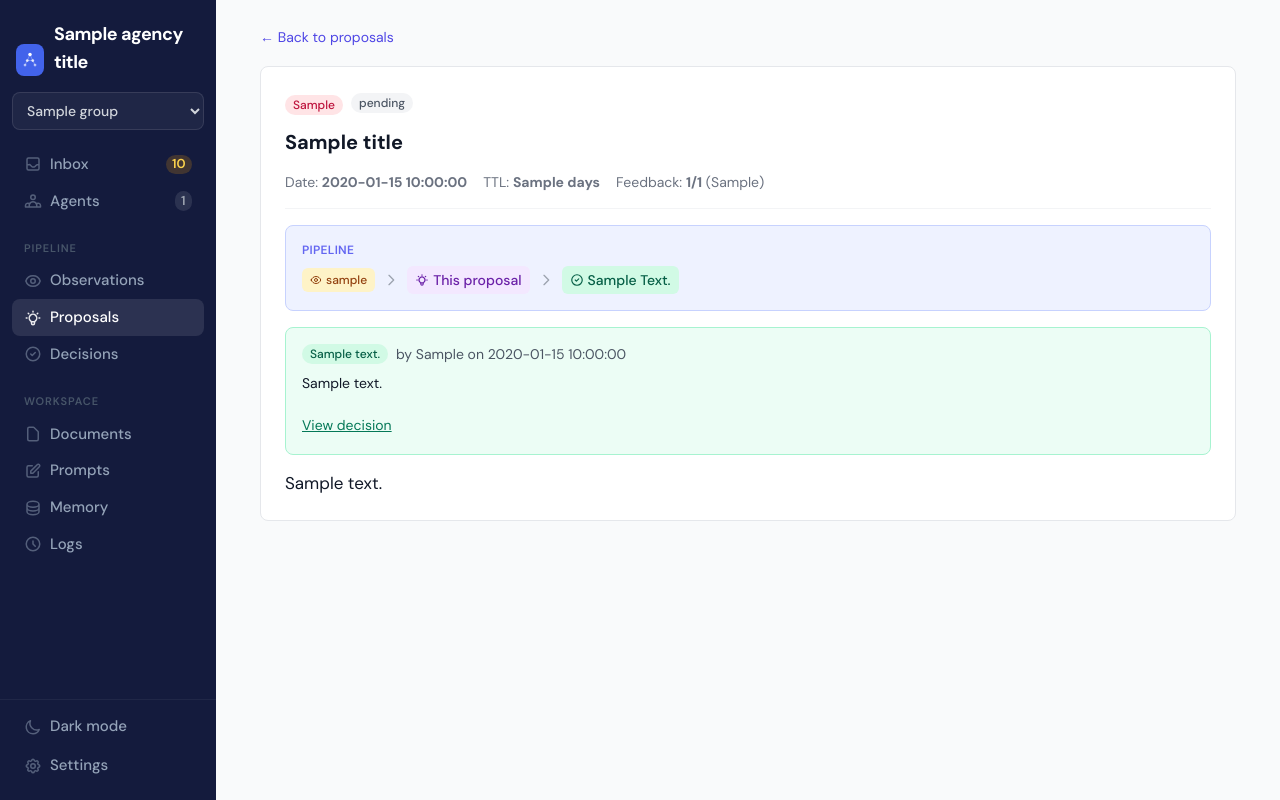
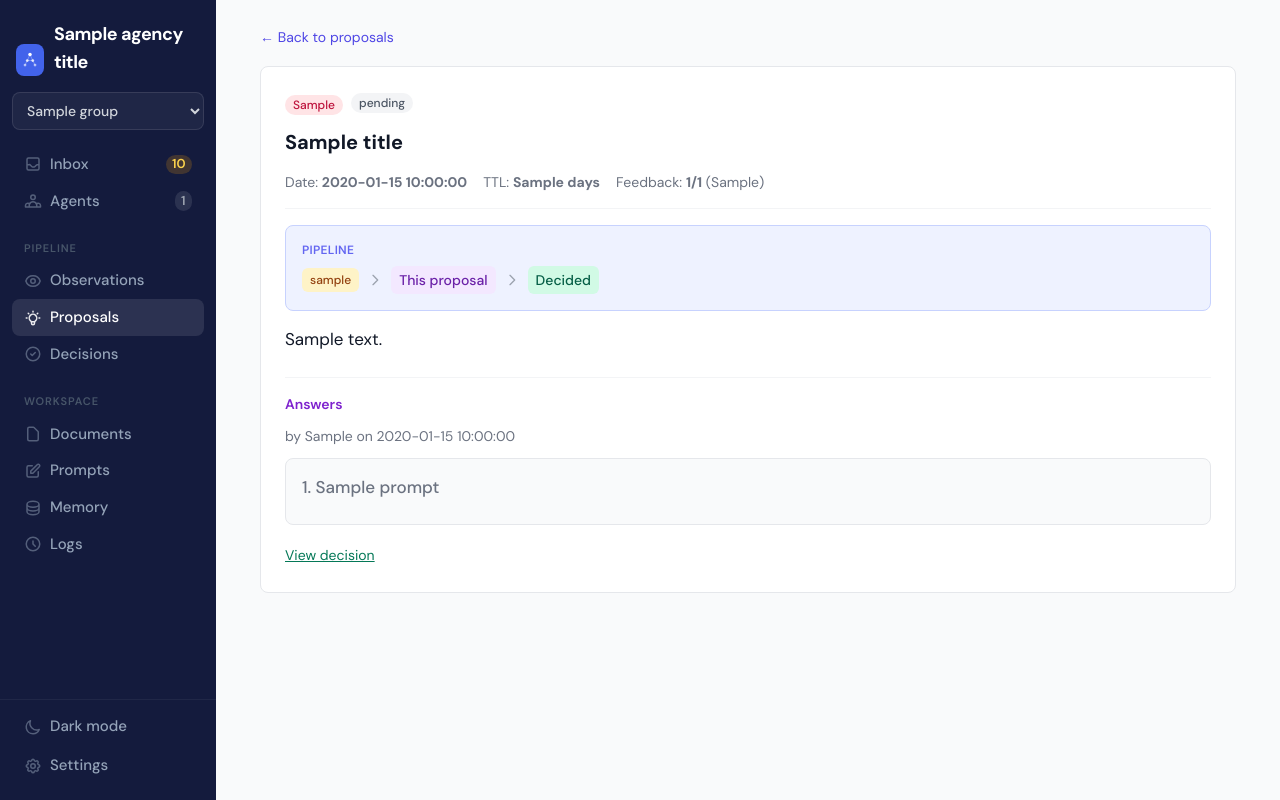
Before and after one commit to Blackhex/christag-agency, a FastAPI app: template agency/templates/proposal_detail.html in a window 1280 px wide. Run offline with FastAPI, Linux system fonts and the light colour scheme; the template is opened without the code that fills it: most values are stand-ins (such as "Sample title", 1, 10 or a date in 2020); some libraries are stand-ins or nearby versions.

Commit message:
feat: render typed question forms and read-only answers on proposal detail
Co-Authored-By: Claude Opus 4.6 (1M context) <noreply@anthropic.com>

```diff
--- a/agency/app.py
+++ b/agency/app.py
@@ -2241,11 +2241,13 @@ async def proposal_detail(request: Request, group: str, slug: str):
                 break
 
     # Sync proposal status if a decision exists but status is stale
-    # (handles decisions created outside Agency, e.g., by agents directly)
-    if decision and meta.get("status") not in ("approved", "deferred", "rejected"):
-        new_status = decision["meta"].get("decision", "approved")
-        update_frontmatter_field(path, "status", new_status)
-        meta["status"] = new_status
+    if decision and meta.get("status") != "decided":
+        update_frontmatter_field(path, "status", "decided")
+        meta["status"] = "decided"
+
+    # Parse questions for template
+    questions = meta.get("questions", [])
+    decision_answers = decision["meta"].get("answers", {}) if decision else {}
 
     return templates.TemplateResponse("proposal_detail.html", {
         "request": request,
@@ -2257,6 +2259,8 @@ async def proposal_detail(request: Request, group: str, slug: str):
         "title": extract_display_title(body, slug),
         "linked_observations": linked,
         "decision": decision,
+        "questions": questions,
+        "answers": decision_answers,
     })
 
 
--- a/agency/templates/proposal_detail.html
+++ b/agency/templates/proposal_detail.html
@@ -35,7 +35,6 @@
       <div class="flex flex-wrap items-center gap-1">
         {% for lc in linked_observations %}
         <a href="/{{ group }}/observations/{{ lc.slug }}" class="inline-flex items-center gap-1 px-2 py-1 rounded-md bg-amber-100 text-amber-800 font-medium hover:bg-amber-200 transition-colors text-xs">
-          <svg class="w-3 h-3" fill="none" stroke="currentColor" viewBox="0 0 24 24"><path stroke-linecap="round" stroke-linejoin="round" stroke-width="2" d="M15 12a3 3 0 11-6 0 3 3 0 016 0z"/><path stroke-linecap="round" stroke-linejoin="round" stroke-width="2" d="M2.458 12C3.732 7.943 7.523 5 12 5c4.478 0 8.268 2.943 9.542 7-1.274 4.057-5.064 7-9.542 7-4.477 0-8.268-2.943-9.542-7z"/></svg>
           {{ lc.slug | replace("-", " ") }}
         </a>
         {% endfor %}
@@ -43,29 +42,15 @@
       <svg class="w-4 h-4 text-gray-400" fill="none" stroke="currentColor" viewBox="0 0 24 24"><path stroke-linecap="round" stroke-linejoin="round" stroke-width="2" d="M9 5l7 7-7 7"/></svg>
       {% endif %}
       <span class="inline-flex items-center gap-1 px-2 py-1 rounded-md bg-purple-100 text-purple-800 font-medium">
-        <svg class="w-3.5 h-3.5" fill="none" stroke="currentColor" viewBox="0 0 24 24"><path stroke-linecap="round" stroke-linejoin="round" stroke-width="2" d="M9.663 17h4.673M12 3v1m6.364 1.636l-.707.707M21 12h-1M4 12H3m3.343-5.657l-.707-.707m2.828 9.9a5 5 0 117.072 0l-.548.547A3.374 3.374 0 0014 18.469V19a2 2 0 11-4 0v-.531c0-.895-.356-1.754-.988-2.386l-.548-.547z"/></svg>
         This proposal
       </span>
       {% if decision %}
       <svg class="w-4 h-4 text-gray-400" fill="none" stroke="currentColor" viewBox="0 0 24 24"><path stroke-linecap="round" stroke-linejoin="round" stroke-width="2" d="M9 5l7 7-7 7"/></svg>
       <a href="/{{ group }}/decisions/{{ decision.slug }}" class="inline-flex items-center gap-1 px-2 py-1 rounded-md bg-emerald-100 text-emerald-800 font-medium hover:bg-emerald-200 transition-colors">
-        <svg class="w-3.5 h-3.5" fill="none" stroke="currentColor" viewBox="0 0 24 24"><path stroke-linecap="round" stroke-linejoin="round" stroke-width="2" d="M9 12l2 2 4-4m6 2a9 9 0 11-18 0 9 9 0 0118 0z"/></svg>
-        {{ decision.meta.get("decision", "") | title }}
+        Decided
       </a>
       {% endif %}
     </div>
-  </div>
-  {% endif %}
-
-  <!-- Existing decision details -->
-  {% if decision %}
-  <div class="mb-4 p-4 bg-emerald-50 rounded-lg border border-emerald-200">
-    <div class="flex flex-wrap items-center gap-2 mb-2">
-      <span class="inline-block px-2 py-0.5 rounded-full text-xs font-medium bg-emerald-100 text-emerald-800">{{ decision.meta.get("decision", "") }}</span>
-      <span class="text-sm text-gray-600">by {{ decision.meta.get("decided_by", "\u2014") }} on {{ decision.meta.get("date", "\u2014") }}</span>
-    </div>
-    <div class="prose text-sm max-w-none">{{ decision.body | render_md }}</div>
-    <a href="/{{ group }}/decisions/{{ decision.slug }}" class="text-sm text-emerald-700 underline mt-2 inline-block">View decision</a>
   </div>
   {% endif %}
 
@@ -74,28 +59,111 @@
     {{ body_html }}
   </div>
 
-  <!-- Decision form (if no decision yet) -->
-  {% if not decision %}
+  <!-- Questions section -->
+  {% if questions %}
   <div class="mt-6 pt-4 border-t border-gray-100">
-    <h3 class="text-sm font-semibold text-gray-700 mb-3">Make a Decision</h3>
+    <h3 class="text-sm font-semibold text-purple-700 mb-3">
+      {% if decision %}Answers{% else %}Questions{% endif %}
+    </h3>
+
+    {% if not decision %}
+    {# -- Unanswered: render form -- #}
     <form method="POST" action="/{{ group }}/proposals/{{ slug }}/decide">
-      <div class="flex flex-wrap gap-3 mb-3">
-        <label class="flex items-center gap-1.5">
-          <input type="radio" name="decision" value="approved" checked class="text-emerald-600">
-          <span class="text-sm">Approve</span>
-        </label>
-        <label class="flex items-center gap-1.5">
-          <input type="radio" name="decision" value="deferred" class="text-amber-600">
-          <span class="text-sm">Defer</span>
-        </label>
-        <label class="flex items-center gap-1.5">
-          <input type="radio" name="decision" value="rejected" class="text-red-600">
-          <span class="text-sm">Reject</span>
-        </label>
+      {% for q in questions %}
+      <div class="border border-gray-200 rounded-lg p-4 mb-3">
+        <div class="font-medium text-gray-800 mb-2">{{ loop.index }}. {{ q.prompt }}</div>
+
+        {% if q.type == "boolean" %}
+        <div class="flex gap-2">
+          <label class="cursor-pointer">
+            <input type="radio" name="answer_{{ q.id }}" value="approved" class="hidden peer" required>
+            <span class="inline-block px-4 py-1.5 rounded-md text-sm font-medium bg-gray-100 text-gray-600 peer-checked:bg-emerald-100 peer-checked:text-emerald-700 transition-colors">Approve</span>
+          </label>
+          <label class="cursor-pointer">
+            <input type="radio" name="answer_{{ q.id }}" value="deferred" class="hidden peer">
+            <span class="inline-block px-4 py-1.5 rounded-md text-sm font-medium bg-gray-100 text-gray-600 peer-checked:bg-amber-100 peer-checked:text-amber-700 transition-colors">Defer</span>
+          </label>
+          <label class="cursor-pointer">
+            <input type="radio" name="answer_{{ q.id }}" value="rejected" class="hidden peer">
+            <span class="inline-block px-4 py-1.5 rounded-md text-sm font-medium bg-gray-100 text-gray-600 peer-checked:bg-red-100 peer-checked:text-red-700 transition-colors">Reject</span>
+          </label>
+        </div>
+
+        {% elif q.type == "choice" %}
+        <div class="flex flex-col gap-1.5">
+          {% for opt in q.options %}
+          <label class="flex items-center gap-2 px-3 py-2 border border-gray-200 rounded-md cursor-pointer hover:border-purple-300 has-[:checked]:border-purple-500 has-[:checked]:bg-purple-50 transition-colors">
+            {% if q.multi %}
+            <input type="checkbox" name="answer_{{ q.id }}" value="{{ opt.label }}" class="text-purple-600 rounded">
+            {% else %}
+            <input type="radio" name="answer_{{ q.id }}" value="{{ opt.label }}" class="text-purple-600" {% if loop.first %}required{% endif %}>
+            {% endif %}
+            <span class="text-sm">{{ opt.label }}</span>
+          </label>
+          {% endfor %}
+        </div>
+
+        {% elif q.type == "free-response" %}
+        <textarea name="answer_{{ q.id }}" rows="3" required
+                  class="w-full border border-gray-300 rounded-lg p-3 text-sm focus:border-purple-400 focus:ring-1 focus:ring-purple-400"
+                  placeholder="Type your answer..."></textarea>
+        {% endif %}
       </div>
-      <textarea name="notes" rows="4" placeholder="Decision notes..." class="w-full border border-gray-300 rounded-lg p-3 text-sm mb-3"></textarea>
-      <button type="submit" class="px-4 py-2 bg-indigo-600 text-white text-sm rounded-lg hover:bg-indigo-700">Save Decision</button>
+      {% endfor %}
+
+      <div class="text-right mt-4">
+        <button type="submit" class="px-6 py-2 bg-purple-600 text-white text-sm font-medium rounded-lg hover:bg-purple-700 transition-colors">
+          Submit All Answers
+        </button>
+      </div>
     </form>
+
+    {% else %}
+    {# -- Decided: show read-only answers -- #}
+    <div class="mb-3 flex items-center gap-2">
+      <span class="text-sm text-gray-500">by {{ decision.meta.get("decided_by", "\u2014") }} on {{ decision.meta.get("date", "\u2014") }}</span>
+    </div>
+
+    {% for q in questions %}
+    <div class="border border-gray-200 rounded-lg p-4 mb-3 bg-gray-50">
+      <div class="font-medium text-gray-500 mb-2">{{ loop.index }}. {{ q.prompt }}</div>
+
+      {% set answer = answers.get(q.id, "") %}
+
+      {% if q.type == "boolean" %}
+      <div class="inline-block px-3 py-1 rounded-md text-sm font-medium
+        {% if answer == 'approved' %}bg-emerald-100 text-emerald-700
+        {% elif answer == 'deferred' %}bg-amber-100 text-amber-700
+        {% elif answer == 'rejected' %}bg-red-100 text-red-700
+        {% else %}bg-gray-100 text-gray-600{% endif %}">
+        {{ answer | title }}
+      </div>
+
+      {% elif q.type == "choice" %}
+      {% if answer is string %}
+      <div class="inline-flex items-center gap-2 px-3 py-2 bg-emerald-50 border border-emerald-200 rounded-md">
+        <span class="text-sm font-medium text-emerald-700">{{ answer }}</span>
+      </div>
+      {% else %}
+      <div class="flex flex-col gap-1">
+        {% for a in answer %}
+        <div class="inline-flex items-center gap-2 px-3 py-2 bg-emerald-50 border border-emerald-200 rounded-md">
+          <span class="text-sm font-medium text-emerald-700">{{ a }}</span>
+        </div>
+        {% endfor %}
+      </div>
+      {% endif %}
+
+      {% elif q.type == "free-response" %}
+      <div class="px-3 py-2 bg-emerald-50 border border-emerald-200 rounded-md text-sm text-gray-700">
+        {{ answer }}
+      </div>
+      {% endif %}
+    </div>
+    {% endfor %}
+
+    <a href="/{{ group }}/decisions/{{ decision.slug }}" class="text-sm text-emerald-700 underline mt-2 inline-block">View decision</a>
+    {% endif %}
   </div>
   {% endif %}
 </div>
```
